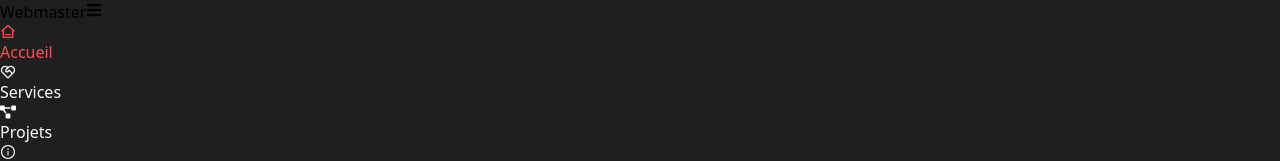
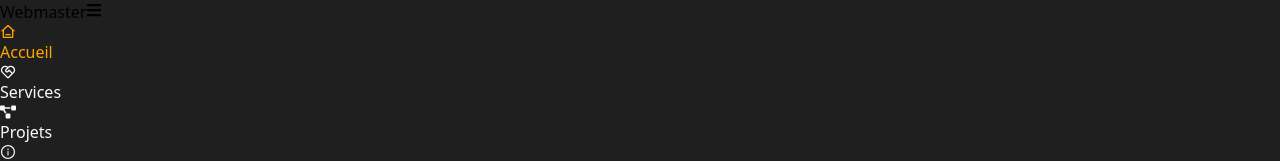
Before and after one commit to yann-andronio/Webster, a React (Vite) app: page / in a window 1280 px wide. Shown: the top 161 px of the page. Built offline with nearby package versions, Linux system fonts and the light colour scheme.

Commit message:
modification du navbar

```diff
--- a/src/components/navvbar/navbar.module.css
+++ b/src/components/navvbar/navbar.module.css
@@ -2,23 +2,28 @@
     --color-link-navbar: #f8fafc;
     --color-background : #323131 ;
     --colo-background--All : #1f1f1f ;
+    --colo-hover-link : orange ;
 }
 
 
-.nav{
-    background-color: var(--color-background);
-}
 
 .activeLink {
-    color: #ff4d4d;
+    color: var(--colo-hover-link);
+    cursor: pointer;
+    transition: 0.5s;
+
 }
 
 .inactiveLink {
     color: var(--color-link-navbar);
     cursor: pointer;
-
+    transition: 0.5s , ease-in-out
 }
 
+.inactiveLink:hover{
+        transition: 0.5s;
+        color: var(--colo-hover-link);
+}
 
 
 .nav {
```
